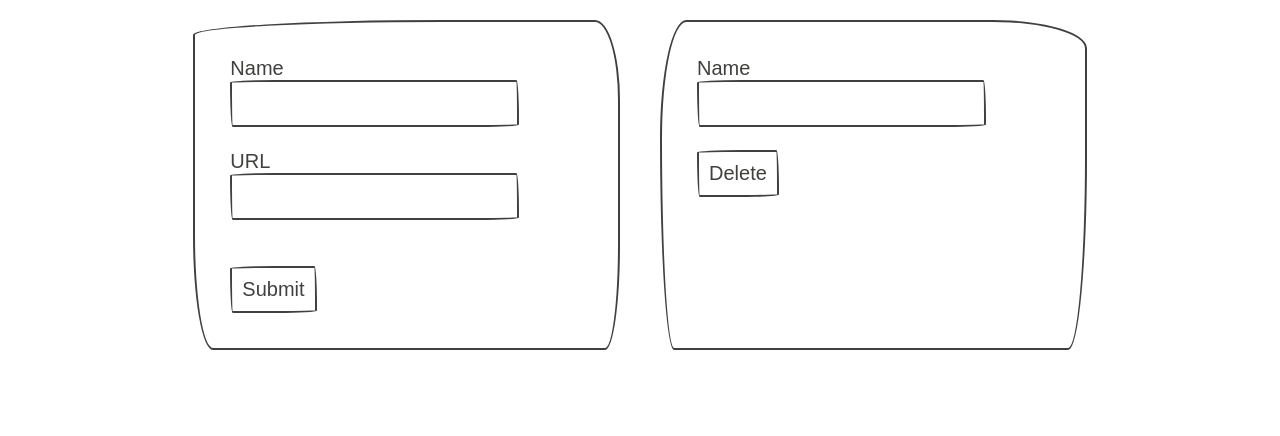
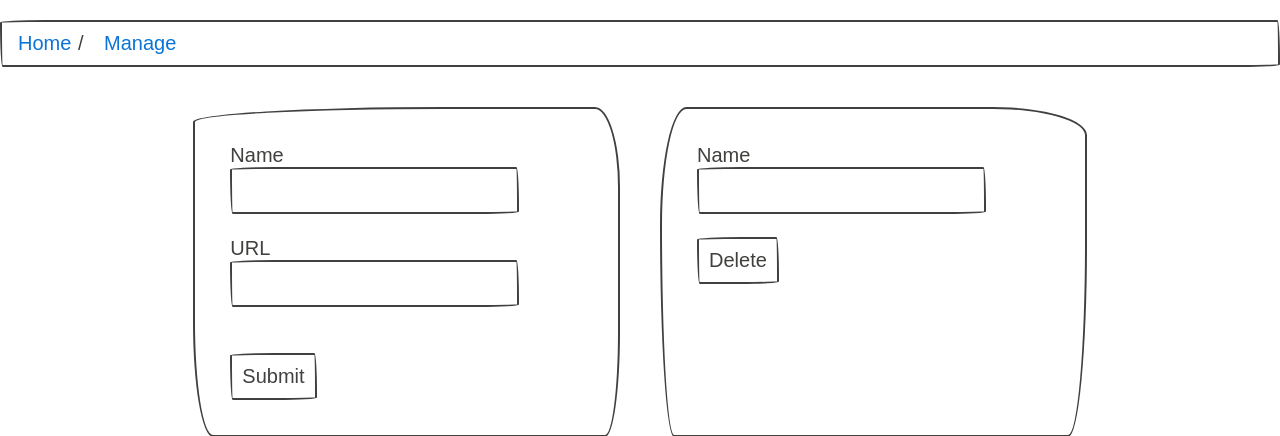
Before and after one commit to yumpyy/rss-reader, a Flask app: page /manage in a window 1280 px wide. Shown: the top 436 px of the page. Run offline with Flask 3, Linux system fonts and the light colour scheme; data that the repository does not hold is empty; some web fonts are replaced.

Commit message:
Few UI tweaks

```diff
--- a/templates/addfeed.html
+++ b/templates/addfeed.html
@@ -8,6 +8,12 @@
     <link href="{{ url_for('static',filename='styles/addfeed.css') }}" rel="stylesheet">
   </head>
   <body>
+
+    <ul class="breadcrumb border">
+      <li><a class="active" href="/">Home</a></li>
+      <li><a href="/manage">Manage</a></li>
+    </ul>
+
 
     <div class="row flex-center">
       <div class="form-container sm-3 col border border-5 border-primary sm-4 col">
--- a/templates/index.html
+++ b/templates/index.html
@@ -11,7 +11,7 @@
     <h1>Feeder</h1>
     <ul class="breadcrumb border">
       <li><a class="active" href="/">Home</a></li>
-      <li><a href="/manage">Add</a></li>
+      <li><a href="/manage">Manage</a></li>
     </ul>
 
     <div class="feeds-container">
```
Also changed, not shown: templates/articles.html (+11 -4 lines).
